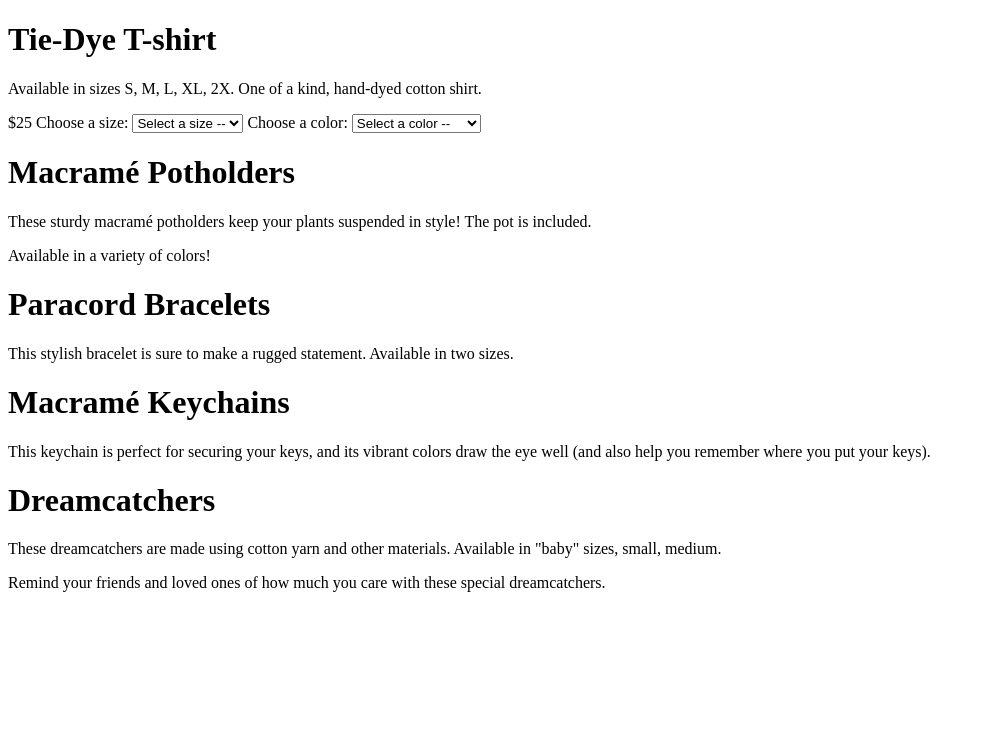
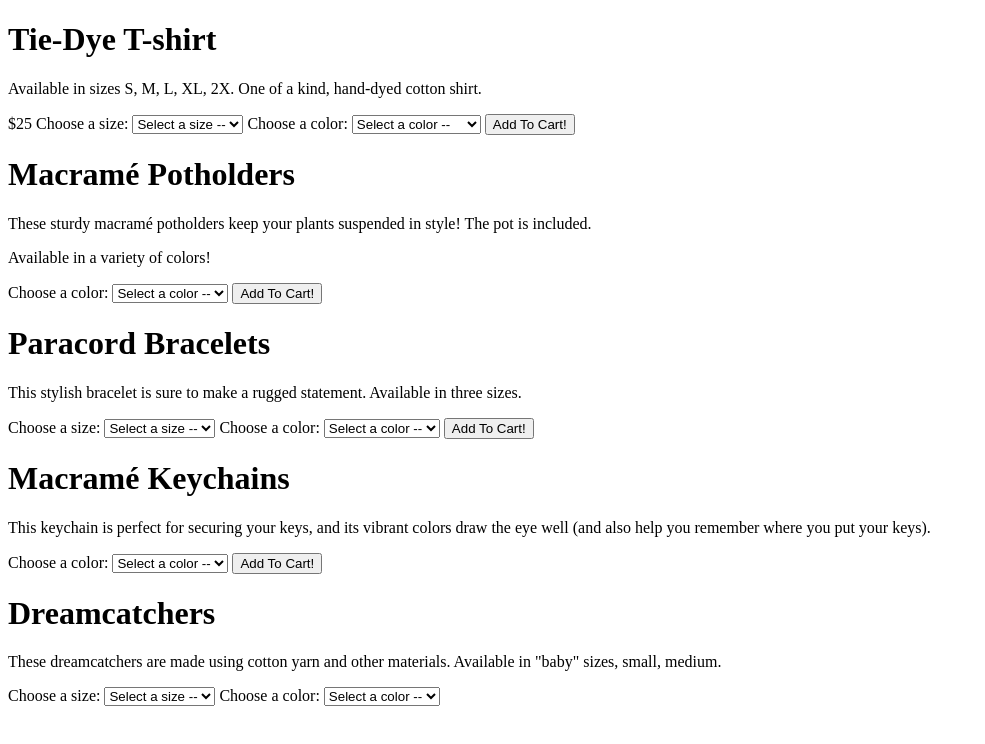
Before and after one commit to amyfightmaster/web-store-capstone-project, a plain HTML site: page product..html in a window 1280 px wide. Shown: the whole page, without its empty margins (0-985 px from the left). Drawn offline with Linux system fonts and the light colour scheme.

Commit message:
added event listener to add products to cart, created object for product info stored in cart. tested. made sure event listener was below function. confirmed product info logged in console.

```diff
--- a/product..html
+++ b/product..html
@@ -29,21 +29,79 @@
         <option value="Orange">Orange and Black</option>
         <option value="Pink">Pink and Purple</option>
     </select>
+<button id="addToCart">Add To Cart!</button>
 
     <h1>Macramé Potholders</h1>
     <p>These sturdy macramé potholders keep your plants suspended in style!  The pot is included.</p>
     <p>Available in a variety of colors!</p>
 
+    <label for="color">Choose a color:</label>
+    <select id="color" name="color">
+        <option value="">Select a color -- </option>
+        <option value="Natural">Natural</option>
+        <option value="Blue">Blue</option>
+        <option value="Brown">Brown</option>
+        <option value="White">White</option>
+        <option value="Yellow">Yellow</option>
+    </select>
+<button id="addToCart">Add To Cart!</button>
+
     <h1>Paracord Bracelets</h1>
-    <p>This stylish bracelet is sure to make a rugged statement.  Available in two sizes.</p>
+    <p>This stylish bracelet is sure to make a rugged statement.  Available in three sizes.</p>
+
+    <label for="size">Choose a size:</label>
+    <select id="size" name="size">
+        <option value="">Select a size -- </option>
+        <option value="S">Small</option>
+        <option value="M">Medium</option>
+        <option value="L">Large</option>
+    </select>
+
+    <label for="color">Choose a color:</label>
+    <select id="color" name="color">
+        <option value="">Select a color -- </option>
+        <option value="Green">Green</option>
+        <option value="Blue">Blue</option>
+        <option value="Red">Red</option>
+        <option value="White">White</option>
+        <option value="Yellow">Yellow</option>
+    </select>
+<button id="addToCart">Add To Cart!</button>
 
     <h1>Macramé Keychains</h1>
     <p>This keychain is perfect for securing your keys, and its vibrant colors draw the eye well (and also help you remember where you put your keys).</p>
 
+    <label for="color">Choose a color:</label>
+    <select id="color" name="color">
+        <option value="">Select a color -- </option>
+        <option value="Green">Green</option>
+        <option value="Black">Black</option>
+        <option value="Red">Red</option>
+        <option value="White">White</option>
+        <option value="Yellow">Yellow</option>
+    </select>
+<button id="addToCart">Add To Cart!</button>
+
     <h1>Dreamcatchers</h1>
     <p>These dreamcatchers are made using cotton yarn and other materials.  Available in "baby" sizes, small, medium.</p>
-    <p>Remind your friends and loved ones of how much you care with these special dreamcatchers.</p>
 
+    <label for="size">Choose a size:</label>
+    <select id="size" name="size">
+        <option value="">Select a size -- </option>
+        <option value="B">baby</option>
+        <option value="S"><Small></Small></Small></option>
+        <option value="M">Medium</option>
+        </select>
+
+    <label for="color">Choose a color:</label>
+    <select id="color" name="color">
+        <option value="">Select a color -- </option>
+        <option value="Green">Green</option>
+        <option value="Pink">Pink</option>
+        <option value="Red">Red</option>
+        <option value="White">White</option>
+        <option value="Purple">Purple</option>
+    </select>
 <script src="product.js"></script>
 </body>
 </html>
--- a/product.js
+++ b/product.js
@@ -9,3 +9,29 @@ if (productId === "1") {
     document.getElementById("product-descripton").textContent = "Available in sizes S, M, L, XL, 2X.  One of a kind, hand-dyed cotton shirt.";
     document.getElementById("product-price").textContent = "$25";
 }
+
+if (productId === "2") {
+    document.getElementById("product-name").textContent = "Macramé Potholder";
+    document.getElementById("product-descripton").textContent = "These sturdy macramé potholders keep your plants suspended in style!  The pot is included.";
+    document.getElementById("product-price").textContent = "$20";
+}
+
+function handleAddToCart() {
+    console.log("Button clicked!");
+
+    let productName = document.getElementById("product-name").textContent;
+    let productPrice = document.getElementById("product-price").textContent = "$25";
+    let productColor = document.getElementById("color").value;
+    let productSize = document.getElementById("size").value;
+
+    const cartItem = {
+        name: productName,
+        price: productPrice,
+        color: productColor,
+        size: productSize
+    };
+
+    console.log(cartItem);
+}
+
+document.getElementById("addToCart").addEventListener("click", handleAddToCart);
```
